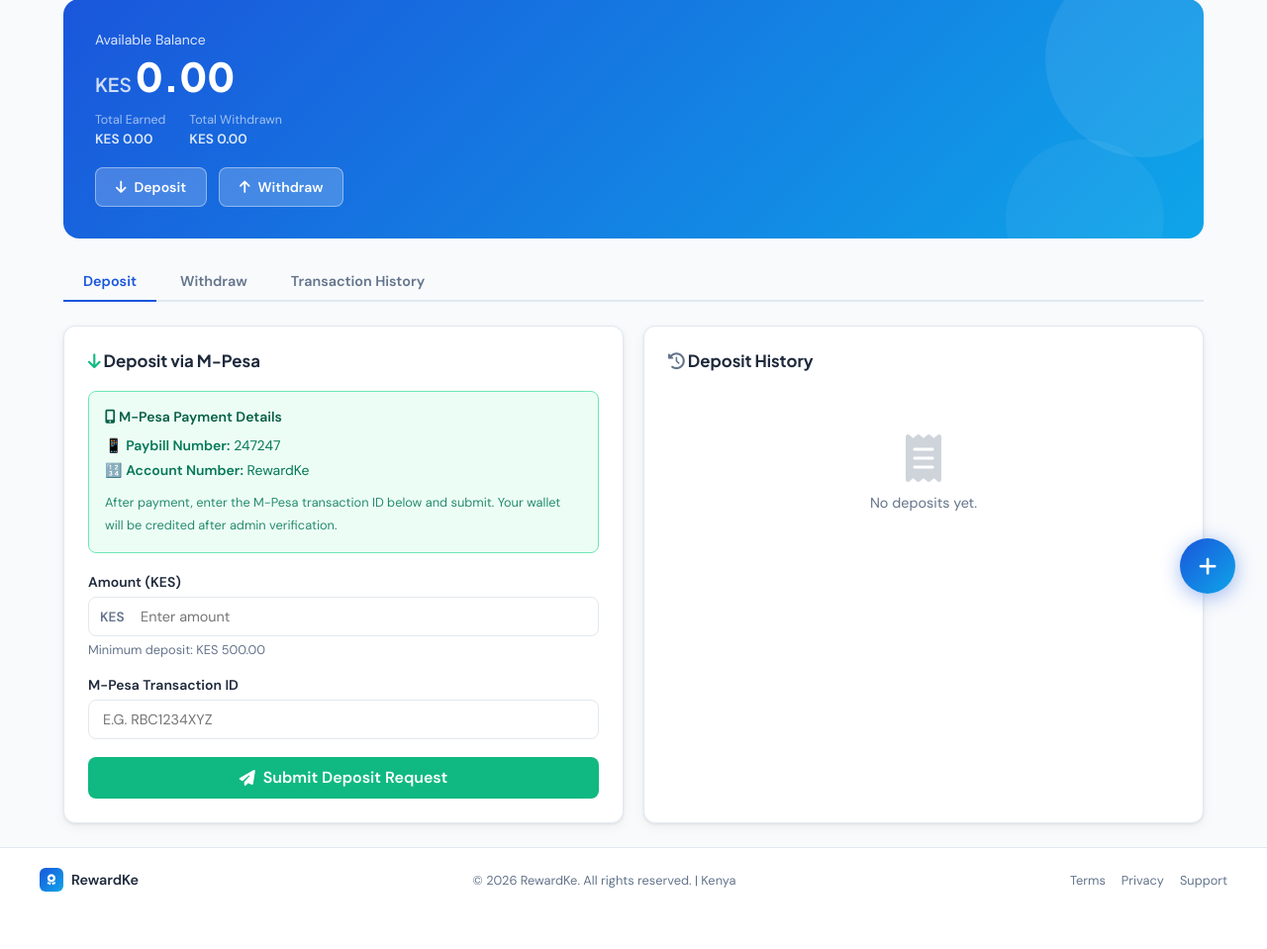
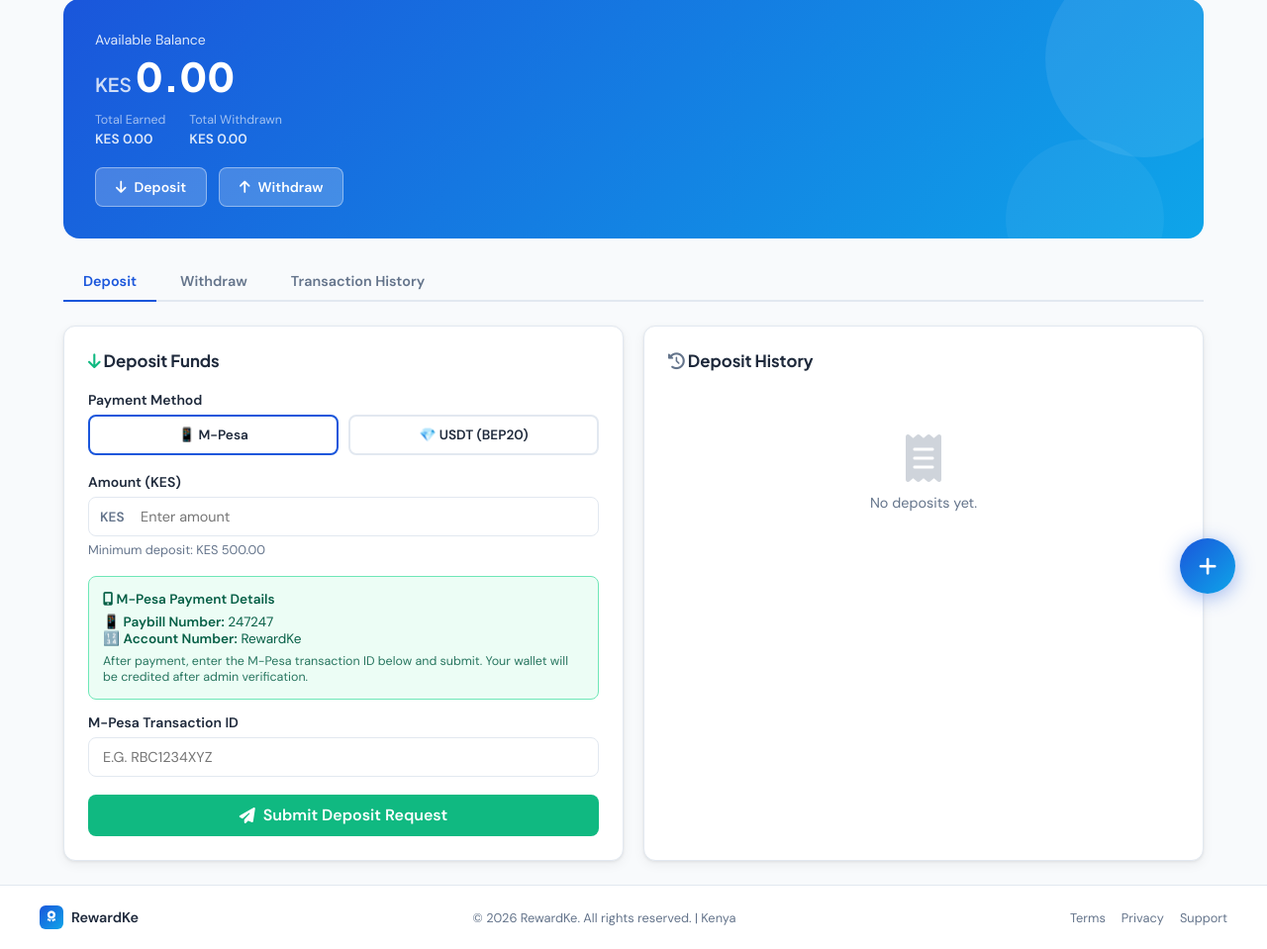
Before and after one commit to Shalenec/rewardapp, a PHP site: page /rewardapp/wallet.php in a window 1280 px wide. Shown: the part 168-1127 px from the top of the page at 99% size. Before the commit the page ends 1069 px from the top, so only its background shows below. Run offline with PHP 8.4, Linux system fonts and the light colour scheme; a user stored in the database is signed in; data comes from the database, SQL or seed files in the repository; data that the repository does not hold is empty; some libraries are stand-ins or nearby versions.

Commit message:
Update wallet.php

```diff
--- a/wallet.php
+++ b/wallet.php
@@ -6,9 +6,10 @@ $db = getDB();
 
 // Handle Deposit Request
 if ($_SERVER['REQUEST_METHOD'] === 'POST' && isset($_POST['deposit'])) {
-    $amount = (float)($_POST['amount'] ?? 0);
-    $txId   = sanitize($_POST['transaction_id'] ?? '');
-    $minDep = (float)getSetting('min_deposit');
+    $amount  = (float)($_POST['amount'] ?? 0);
+    $txId    = sanitize($_POST['transaction_id'] ?? '');
+    $method  = sanitize($_POST['method'] ?? 'M-Pesa');
+    $minDep  = (float)getSetting('min_deposit');
 
     // Check duplicate transaction ID
     $txCheck = $db->prepare("SELECT id FROM deposits WHERE transaction_id = ? AND transaction_id != '' LIMIT 1");
@@ -18,10 +19,10 @@ $txExists = $txCheck->fetch();
     if ($amount < $minDep) {
         redirect('wallet.php?tab=deposit', 'Minimum deposit is ' . formatKES($minDep) . '.', 'danger');
     } elseif (!empty($txId) && $txExists) {
-    redirect('wallet.php?tab=deposit', 'This M-Pesa transaction ID has already been used. Please check and try again.', 'danger');
+        redirect('wallet.php?tab=deposit', 'This transaction ID has already been used. Please check and try again.', 'danger');
     } else {
-        $db->prepare("INSERT INTO deposits (user_id, amount, transaction_id) VALUES (?,?,?)")->execute([$user['id'], $amount, $txId]);
-        addNotification($user['id'], 'Deposit Request Received', 'Your deposit of ' . formatKES($amount) . ' is pending approval. We will process it within 24 hours.', 'info');
+        $db->prepare("INSERT INTO deposits (user_id, amount, transaction_id, method) VALUES (?,?,?,?)")->execute([$user['id'], $amount, $txId, $method]);
+        addNotification($user['id'], 'Deposit Request Received', 'Your deposit of ' . formatKES($amount) . ' via ' . $method . ' is pending approval. We will process it within 24 hours.', 'info');
         redirect('wallet.php', 'Deposit request submitted! Pending admin approval.', 'success');
     }
 }
@@ -74,6 +75,9 @@ $minWith = getSetting('min_withdrawal');
 $feeP    = getSetting('withdrawal_fee_percent');
 $paybill = getSetting('mpesa_paybill');
 $account = getSetting('mpesa_account');
+$usdtAddress = getSetting('usdt_wallet_address');
+$usdtNetwork = getSetting('usdt_network');
+$usdtRate    = (float)getSetting('usdt_rate');
 
 $pageTitle = 'Wallet';
 include 'includes/header.php';
@@ -109,33 +113,78 @@ include 'includes/header.php';
 <div class="tab-pane active" id="tab-deposit">
     <div class="grid-2">
         <div class="card">
-            <div class="card-title" style="margin-bottom:20px;"><i class="fas fa-arrow-down" style="color:var(--success);"></i> Deposit via M-Pesa</div>
-            <div style="background:#ecfdf5;border:1px solid #6ee7b7;border-radius:8px;padding:16px;margin-bottom:20px;font-size:0.875rem;">
-                <div style="font-weight:700;margin-bottom:8px;color:#065f46;"><i class="fas fa-mobile-alt"></i> M-Pesa Payment Details</div>
-                <div style="color:#047857;line-height:1.8;">
-                    <div>📱 <strong>Paybill Number:</strong> <?php echo $paybill; ?></div>
-                    <div>🔢 <strong>Account Number:</strong> <?php echo $account; ?></div>
-                    <div style="margin-top:8px;font-size:0.8rem;opacity:.85;">After payment, enter the M-Pesa transaction ID below and submit. Your wallet will be credited after admin verification.</div>
+            <div class="card-title" style="margin-bottom:20px;"><i class="fas fa-arrow-down" style="color:var(--success);"></i> Deposit Funds</div>
+            <form method="POST">
+
+                <!-- Payment Method Selector -->
+                <div class="form-group">
+                    <label class="form-label">Payment Method</label>
+                    <div style="display:flex;gap:10px;margin-bottom:4px;">
+                        <label style="flex:1;cursor:pointer;">
+                            <input type="radio" name="method" value="M-Pesa" checked onchange="toggleMethod(this.value)" style="display:none;">
+                            <div id="btn-mpesa" style="border:2px solid var(--primary);border-radius:8px;padding:10px;text-align:center;font-weight:600;font-size:0.85rem;">
+                                📱 M-Pesa
+                            </div>
+                        </label>
+                        <label style="flex:1;cursor:pointer;">
+                            <input type="radio" name="method" value="USDT" onchange="toggleMethod(this.value)" style="display:none;">
+                            <div id="btn-usdt" style="border:2px solid var(--border);border-radius:8px;padding:10px;text-align:center;font-weight:600;font-size:0.85rem;">
+                                💎 USDT (BEP20)
+                            </div>
+                        </label>
                     </div>
                 </div>
-            <form method="POST">
+
+                <!-- Amount -->
                 <div class="form-group">
                     <label class="form-label">Amount (KES)</label>
                     <div style="position:relative;">
                         <span class="input-prefix">KES</span>
-                        <input type="number" name="amount" class="form-control" style="padding-left:52px;" placeholder="Enter amount" min="<?php echo $minDep; ?>" step="1" required>
+                        <input type="number" name="amount" id="depositAmount" class="form-control" style="padding-left:52px;" placeholder="Enter amount" min="<?php echo $minDep; ?>" step="1" oninput="calcUsdt(this.value)" required>
                     </div>
                     <div class="form-text">Minimum deposit: <?php echo formatKES($minDep); ?></div>
                 </div>
+
+                <!-- M-Pesa Details -->
+                <div id="mpesa-details">
+                    <div style="background:#ecfdf5;border:1px solid #6ee7b7;border-radius:8px;padding:14px;margin-bottom:14px;font-size:0.85rem;color:#065f46;">
+                        <div style="font-weight:700;margin-bottom:6px;"><i class="fas fa-mobile-alt"></i> M-Pesa Payment Details</div>
+                        <div>📱 <strong>Paybill Number:</strong> <?php echo $paybill; ?></div>
+                        <div>🔢 <strong>Account Number:</strong> <?php echo $account; ?></div>
+                        <div style="margin-top:6px;font-size:0.78rem;opacity:.85;">After payment, enter the M-Pesa transaction ID below and submit. Your wallet will be credited after admin verification.</div>
+                    </div>
                     <div class="form-group">
                         <label class="form-label">M-Pesa Transaction ID</label>
-                    <input type="text" name="transaction_id" class="form-control" placeholder="e.g. RBC1234XYZ" style="text-transform:uppercase;">
+                        <input type="text" name="transaction_id" id="txIdMpesa" class="form-control" placeholder="e.g. RBC1234XYZ" style="text-transform:uppercase;">
                     </div>
+                </div>
+
+                <!-- USDT Details -->
+                <div id="usdt-details" style="display:none;">
+                    <div style="background:#eff6ff;border:1px solid #bfdbfe;border-radius:8px;padding:14px;margin-bottom:14px;font-size:0.85rem;color:#1e40af;">
+                        <div style="font-weight:700;margin-bottom:8px;"><i class="fas fa-coins"></i> USDT Payment Details</div>
+                        <div>🌐 <strong>Network:</strong> <?php echo sanitize($usdtNetwork); ?></div>
+                        <div style="margin-top:6px;">💼 <strong>Wallet Address:</strong></div>
+                        <div onclick="copyAddress()" title="Click to copy" style="background:white;border:1px solid #bfdbfe;border-radius:6px;padding:8px;margin-top:4px;font-family:monospace;font-size:0.78rem;word-break:break-all;cursor:pointer;">
+                            <?php echo sanitize($usdtAddress); ?>
+                            <i class="fas fa-copy" style="margin-left:6px;color:var(--primary);"></i>
+                        </div>
+                        <div style="margin-top:8px;" id="usdtEquiv">Enter amount above to see USDT equivalent</div>
+                        <div style="margin-top:6px;font-size:0.78rem;opacity:.8;">⚠️ Rate: 1 USDT = KES <?php echo number_format($usdtRate, 2); ?> | Send exact amount to avoid delays</div>
+                    </div>
+                    <div class="form-group">
+                        <label class="form-label">USDT Transaction Hash</label>
+                        <input type="text" name="transaction_id" id="txIdUsdt" class="form-control" placeholder="e.g. 0x1234abcd...">
+                        <div class="form-text">Paste your BEP20 transaction hash after sending</div>
+                    </div>
+                </div>
+
                 <button type="submit" name="deposit" class="btn btn-success btn-block btn-lg">
                     <i class="fas fa-paper-plane"></i> Submit Deposit Request
                 </button>
             </form>
         </div>
+
         <div class="card">
             <div class="card-title" style="margin-bottom:16px;"><i class="fas fa-history" style="color:var(--gray);"></i> Deposit History</div>
             <?php if (empty($deposits)): ?>
@@ -146,6 +195,7 @@ include 'includes/header.php';
                 <div>
                     <div style="font-weight:600;font-size:0.88rem;"><?php echo formatKES($dep['amount']); ?></div>
                     <div style="font-size:0.75rem;color:var(--gray);"><?php echo date('d M Y, g:ia', strtotime($dep['created_at'])); ?></div>
+                    <div style="font-size:0.72rem;color:var(--gray);">Via: <?php echo sanitize($dep['method'] ?? 'M-Pesa'); ?></div>
                     <?php if ($dep['transaction_id']): ?><div style="font-size:0.72rem;color:var(--gray);">Ref: <?php echo sanitize($dep['transaction_id']); ?></div><?php endif; ?>
                 </div>
                 <span class="status-badge status-<?php echo $dep['status']; ?>"><?php echo ucfirst($dep['status']); ?></span>
@@ -240,6 +290,45 @@ include 'includes/header.php';
 </div>
 
 <script>
+function toggleMethod(val) {
+    const mpesa = document.getElementById('mpesa-details');
+    const usdt  = document.getElementById('usdt-details');
+    const btnM  = document.getElementById('btn-mpesa');
+    const btnU  = document.getElementById('btn-usdt');
+    if (val === 'USDT') {
+        mpesa.style.display = 'none';
+        usdt.style.display  = 'block';
+        btnM.style.border = '2px solid var(--border)';
+        btnU.style.border = '2px solid var(--primary)';
+    } else {
+        mpesa.style.display = 'block';
+        usdt.style.display  = 'none';
+        btnM.style.border = '2px solid var(--primary)';
+        btnU.style.border = '2px solid var(--border)';
+    }
+}
+
+function calcUsdt(kes) {
+    const rate = <?php echo $usdtRate ?: 130; ?>;
+    const amt  = parseFloat(kes) || 0;
+    const usdt = amt / rate;
+    const el   = document.getElementById('usdtEquiv');
+    if (el && amt > 0) {
+        el.innerHTML = '💱 Send: <strong>' + usdt.toFixed(4) + ' USDT</strong> (at rate KES <?php echo $usdtRate ?: 130; ?>/USDT)';
+    } else if (el) {
+        el.textContent = 'Enter amount above to see USDT equivalent';
+    }
+}
+
+function copyAddress() {
+    const addr = '<?php echo addslashes($usdtAddress); ?>';
+    navigator.clipboard.writeText(addr).then(() => {
+        alert('✅ Wallet address copied!');
+    }).catch(() => {
+        prompt('Copy this address:', addr);
+    });
+}
+
 function updateNet(val) {
     const amt = parseFloat(val) || 0;
     const fee = amt * <?php echo $feeP/100; ?>;
```
Lines whose indentation alone changed are shown as unchanged.
